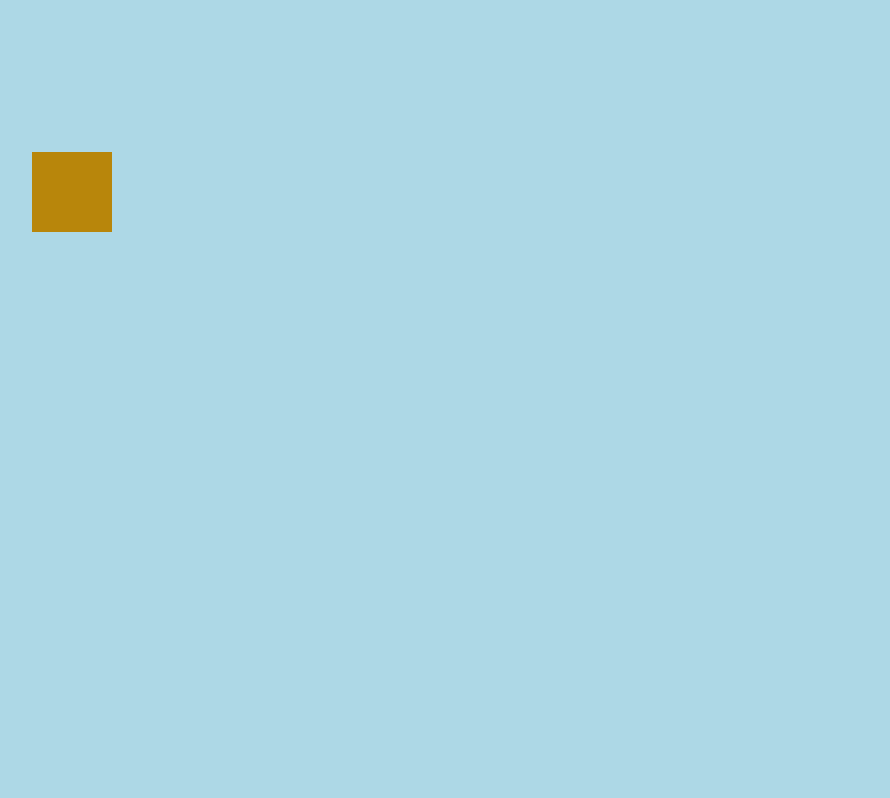
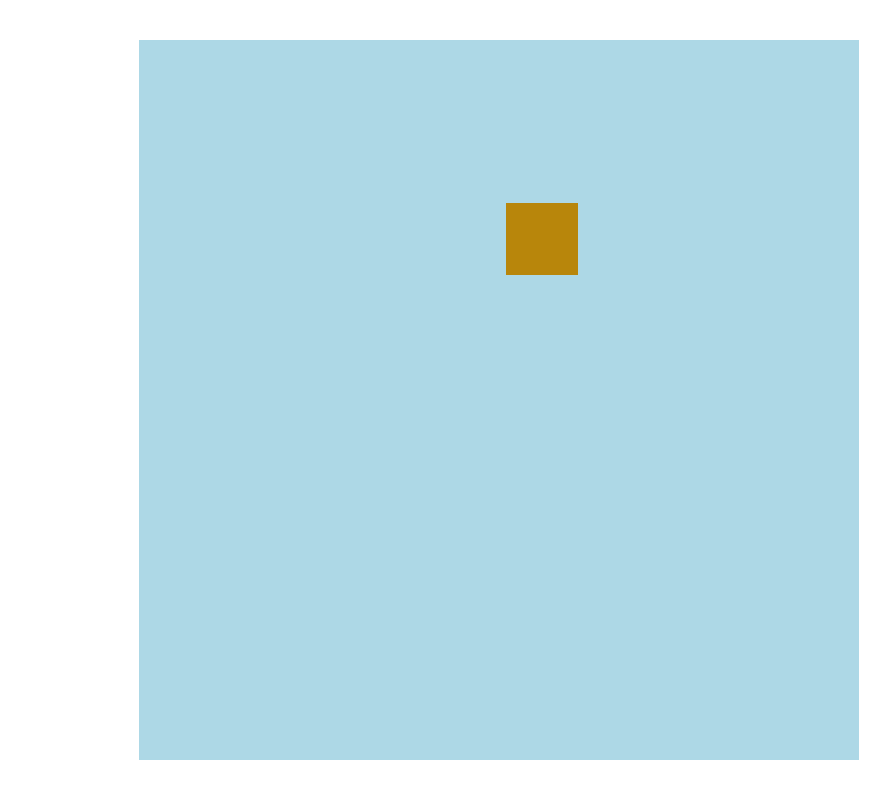
Before and after one commit to lidiarojek/Game, a plain HTML site: page index.html in a window 1280 px wide. Shown: the whole page, without its empty margins (141-1031 px from the left). Drawn offline with Linux system fonts and the light colour scheme.

Commit message:
poprawki_2

```diff
--- a/game.js
+++ b/game.js
@@ -1,13 +1,21 @@
 const square = document.querySelector('.square');
+const container = document.querySelector('.container');
 
 const interval = setInterval(() => {
-    const body = document.body;
+    setRandomSquarePosition(container, square);
+}, 1000);
+
+function setRandomSquarePosition(container, square) {
     const squareSide = square.offsetHeight;
-    const windowWidth = body.clientWidth;
-    const windowHeight = body.clientHeight;
-    const top = Math.floor((Math.random() * windowHeight) + squareSide);
-    const right = Math.floor((Math.random() * windowWidth) + squareSide);
-    square.style.top = `calc(${top}px - ${squareSide}px)`;
-    square.style.right = `calc(${right}px - ${squareSide}px)`;
+    const height = container.clientHeight;
+    const width = container.clientWidth;
+    const top = getRandom(squareSide, height);
+    const right = getRandom(squareSide, width);
+    square.style.top = `${top-squareSide}px`;
+    square.style.right = `${right-squareSide}px`;
     console.log(top, right);
-}, 1000);
+}
+
+function getRandom(from, to) {
+    return Math.floor(Math.random() * (to - from + 1) + from);
+}
--- a/style.css
+++ b/style.css
@@ -8,17 +8,18 @@ body {
     height: 100%;
     margin: 0;
 }
-
+.container {
+    background-color: lightblue;
+    height: 90vh;
+    width: 90vh;
+    position: relative;
+    top: 50%;
+    left: 50%;
+    transform: translate(-50%, -50%);
+}
 .square {
     position: absolute;
-    top: -100%;
     background-color: darkgoldenrod;
-    height: 10vh;
-    width: 10vh;
+    height: 10%;
+    width: 10%;
 }
-
-.container {
-    background-color: lightblue;
-    height: 100%;
-    width: 100%;
-}
```
